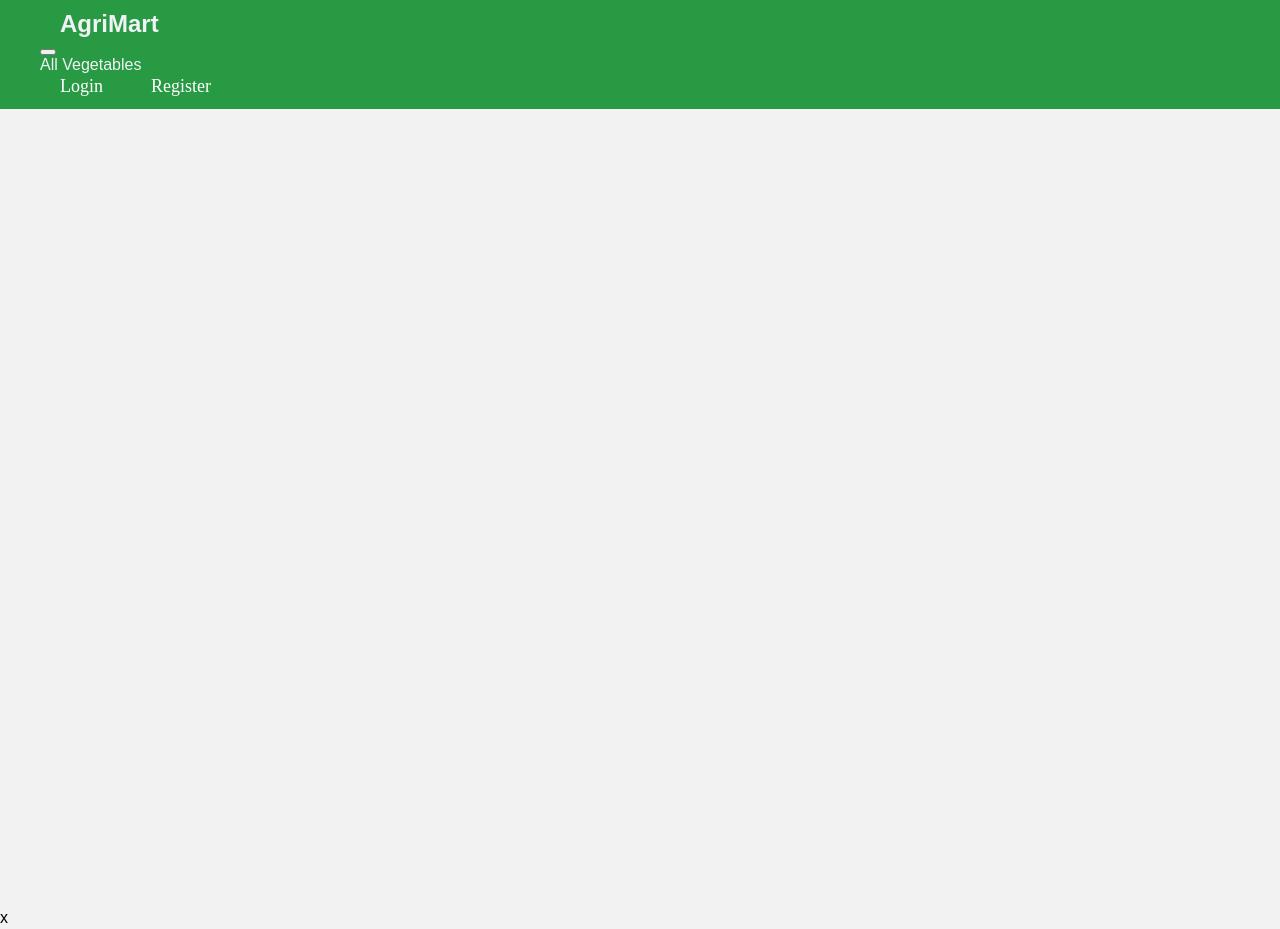
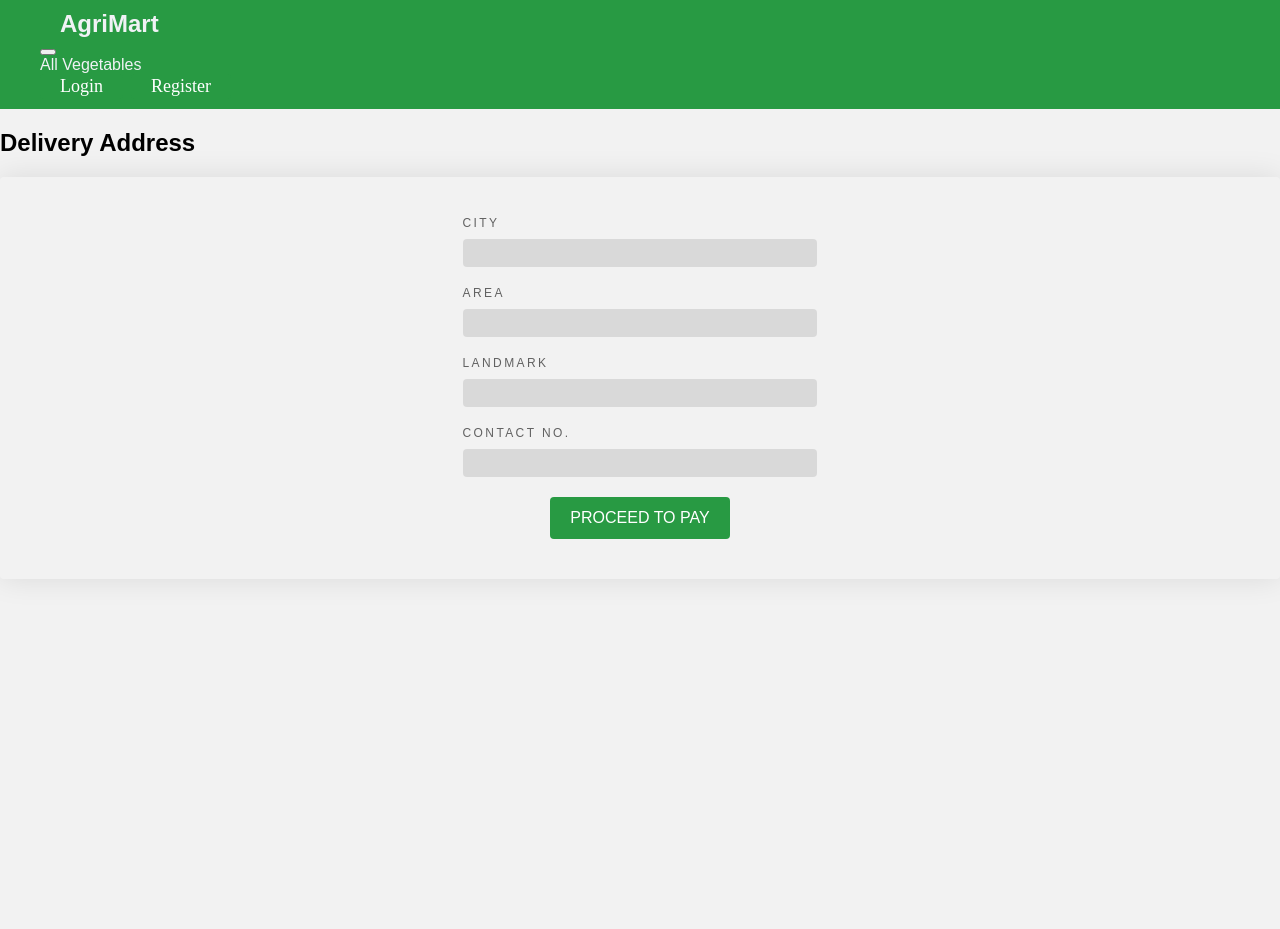
Before and after one commit to samyog437/agrimart_react, a React (Create React App) app: page /products/1/delivery in a window 1280 px wide. Built offline with nearby package versions, Linux system fonts and the light colour scheme; the HTML template or start-up script is replaced by a standard one.

Commit message:
send delivery data

```diff
--- a/src/App.css
+++ b/src/App.css
@@ -141,6 +141,10 @@
   flex-direction: column;
 }
 
+.btn-group .deliver {
+  width: fit-content;
+}
+
 .meta-description .ant-card-meta-description{
   text-align: right;
 }
@@ -238,7 +242,7 @@
 }
 
 .review_star > div {
-  margin: 0 10px 0 0;
+  margin: 0 8px 0 0;
 }
 
 .review_star .review_name {
@@ -248,5 +252,9 @@
 
 .review_body {
   font-size: 14px;
-  margin: 1rem 0 0;
+  margin: 0.5rem 0 0;
 }
+
+.review_container {
+  margin: 20px 0;
+}
--- a/src/App.js
+++ b/src/App.js
@@ -11,6 +11,7 @@ import Register from './pages/Register';
 import Dashboard from './pages/Dashboard';
 import AllVegetables from './pages/AllVegetables';
 import ProductPage from "./pages/ProductPage";
+import DeliveryPage from "./pages/DeliveryPage";
 
 function App() {
   const [userId, setUserId] = useState();
@@ -44,11 +45,12 @@ function App() {
           <Route path="/" element={<Dashboard/>}/>
           <Route path="/products" element={<AllVegetables/>}/>
           <Route path="/products/:products_id" element={<ProductPage/>} />
+          <Route path="/products/:products_id/delivery" element={<DeliveryPage/>} />
           <Route path="/login" element={userId ? <Dashboard/> : <Login/>}/>
           <Route path="/register" element={userId ? <Dashboard /> : <Register/>}/>
         </Routes>
       </Container>
-      </BrowserRouter>x
+      </BrowserRouter>
     </Fragment>
   )
 }
--- a/src/components/Review.js
+++ b/src/components/Review.js
@@ -1,27 +1,56 @@
 import { Modal, Rate, Form, Input, Button } from "antd";
+import { Link, useLocation } from "react-router-dom";
+import axios from "axios";
+import { useState } from "react";
 
-const Review = ({ visible, onCancel }) => {
+
+const Review = ({ visible, onCancel, token }) => {
+  const location = useLocation();
   const [form] = Form.useForm();
+  const path = location.pathname.split("/")[2];
+  const [review, setReview] = useState();
+  const [rating, setRating] = useState(1);
+  const config = { headers: {Authorization: `Bearer ${token}`} };
 
-  const onFinish = (values) => {
-    console.log("Rating submitted:", values);
-    // Perform additional actions such as submitting the rating to the server
-    // and handling the submission result
+  const onFinish = async () => {
+    try {
+      console.log(`Bearer token is ${config.headers.Authorization}`)
+      const newReview = {
+        body: review,
+        rating: rating,
+      };
+      await axios.post(`/products/${path}/reviews`, newReview, config);
+      console.log("Review submitted successfully");
+      window.location.replace(`/products/${path}`);
+    } catch (error) {
+      console.error("Failed to submit review:", error);
+    }
   };
+
+
+  const handleChange = (e) => {
+    setReview(e.target.value);
+  };
+
+  const handleRatingChange = (value) => {
+    setRating(value);
+  };
+
 
   return (
     <Modal
-      visible={visible}
+      open={visible}
       title="Rate Product"
       onCancel={onCancel}
       footer={null}
+      centered
     >
-      <Form form={form} onFinish={onFinish}>
+      <Form form={form} onFinish={onFinish} onChange={handleChange} >
         <Form.Item name="rating" label="Rate">
-          <Rate defaultValue={0} style={{ color: "#F49723" }} />
+          <Rate initialValues={0} onChange={handleRatingChange} style={{ color: "#F49723" }} />
         </Form.Item>
         <Form.Item name="comments" label="Review">
-          <Input.TextArea />
+          <Input.TextArea name="review" autoSize={{ minRows: 4, maxRows: 8 }} />
         </Form.Item>
         <Form.Item>
           <Button style={{backgroundColor:"#289A43", color:"white"}} htmlType="submit">
--- /dev/null
+++ b/src/pages/DeliveryPage.js
@@ -0,0 +1,110 @@
+import axios from "axios";
+import { useState } from "react";
+import { useLocation } from "react-router-dom";
+
+const DeliveryPage = () => {
+    const location = useLocation()
+    const [city, setCity] = useState('')
+    const [area, setArea] = useState('')
+    const [landmark, setLandmark]= useState('')
+    const [contact, setContact] = useState('')
+    const path = location.pathname.split("/")[2];
+    const token = localStorage.getItem('token');
+
+    const config = { headers: {Authorization: `Bearer ${token}`} }
+
+    const handleCityChange = (e) => {
+      setCity(e.target.value);
+    };
+
+    const handleAreaChange = (e) => {
+      setArea(e.target.value);
+    };
+
+    const handleLandmarkChange = (e) => {
+      setLandmark(e.target.value);
+    };
+
+    const handleContactChange = (e) => {
+      setContact(e.target.value);
+    };
+
+    const handleDeliverySubmit = async () => {
+      const deliveryData = {
+        city,
+        area,
+        landmark,
+        contactNo: parseInt(contact),
+      };
+      console.log(deliveryData)
+      try {
+        await axios.post(`/products/${path}/delivery/`, deliveryData, config);
+        alert("Product ordered successfully");
+      } catch (error) {
+        console.log(`the path is ${path}`)
+        console.log(`the path is ${token}`)
+        console.log(error);
+      }
+    };
+
+    return (
+        <>
+        <div className="text-center">
+      <h2>Delivery Address</h2>
+      <div className="user-form">
+        <div className="form-content">
+          <div className="form-group">
+            <label htmlFor="city">City</label>
+            <input
+              type="text"
+              id="city"
+              name="city"
+              required="required"
+              value={city}
+              onChange={handleCityChange}
+            />
+          </div>
+          <div className="form-group">
+            <label htmlFor="area">Area</label>
+            <input
+              type="text"
+              id="area"
+              name="area"
+              required="required"
+              value={area}
+              onChange={handleAreaChange}
+            />
+          </div>
+          <div className="form-group">
+            <label htmlFor="landmark">Landmark</label>
+            <input
+              type="text"
+              id="landmark"
+              name="landmark"
+              required="required"
+              value={landmark}
+              onChange={handleLandmarkChange}
+            />
+          </div>
+          <div className="form-group">
+            <label htmlFor="contact">Contact no.</label>
+            <input
+              type="text"
+              id="contact"
+              name="contact"
+              required="required"
+              value={contact}
+              onChange={handleContactChange}
+            />
+          </div>
+          <div className="btn-group">
+              <button className="deliver" onClick={handleDeliverySubmit} >Proceed to Pay</button>
+            </div>
+        </div>
+      </div>
+    </div>
+        </>
+    )
+}
+
+export default DeliveryPage;
--- a/src/pages/ProductPage.js
+++ b/src/pages/ProductPage.js
@@ -1,6 +1,6 @@
 import axios from "axios";
 import { useEffect, useState } from "react";
-import { useLocation } from "react-router-dom"
+import { Link, useLocation, useNavigate } from "react-router-dom"
 import {
     Spin,
     Avatar,
@@ -30,6 +30,8 @@ const ProductPage = (props) => {
     const [quantity, setQuantity] = useState(1);
     const [reviews, setReviews] = useState([]);
     const [reviewPopupVisible, setReviewPopupVisible] = useState(false);
+    const token = localStorage.getItem('token');
+    const navigate = useNavigate();
 
     useEffect(() => {
         const getProduct = async () => {
@@ -50,6 +52,10 @@ const ProductPage = (props) => {
         };
         getProducts();
     }, [path, product?._id]);
+
+    const handleBuyNow = () => {
+      navigate(`/products/${product._id}/delivery`)
+    }
 
     const increaseQuantity = () => {
       setQuantity(quantity+1);
@@ -99,7 +105,7 @@ const ProductPage = (props) => {
                     </div>
                     <button className="rate-btn" onClick={() => setReviewPopupVisible(true)}>Rate <StarOutlined style={{color:'white'}} /></button>
                     <div className="btn-group shop">
-                      <button>Buy Now</button>
+                      <button onClick={handleBuyNow}>Buy Now</button>
                       <button>Add to Cart</button>
                     </div>
                   </div>
@@ -110,7 +116,7 @@ const ProductPage = (props) => {
                   <div className="reviews-section">
                     {reviews.length > 0 ? (
                       reviews.map((review) => (
-                        <div key={review._id}>
+                        <div className="review_container" key={review._id}>
                           <div className="review_star">
                             <div className="review_name">{review.reviewerName}</div>
                             <div>
@@ -153,7 +159,7 @@ const ProductPage = (props) => {
               <Spin size="large" />
             </div>
           )}
-          <Review visible={reviewPopupVisible} onCancel={() => setReviewPopupVisible(false)} />
+          <Review visible={reviewPopupVisible} onCancel={() => setReviewPopupVisible(false)} token={token} />
         </>
       );
 }
```
Also changed, not shown: src/components/RegisterForm.js (+17 -0 lines).
